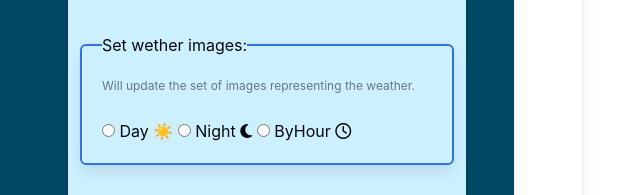
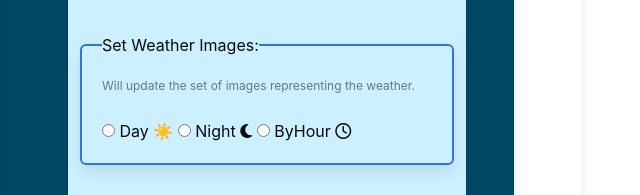
Before and after one commit to MarciaSatie/MS_WeatherApp, an Eleventy site: page preferences.njk in a window 1280 px wide. Shown: the part 477-672 px from the top of the page, 608-1248 px from the left. Built offline with nearby package versions, Linux system fonts and the light colour scheme; Eleventy itself is replaced by a stand-in of ours; files that its build step writes are made by us from their sources.

Commit message:
Fixing spealling at Set Weather Images

```diff
--- a/preferences.njk
+++ b/preferences.njk
@@ -46,7 +46,7 @@ title: Preferences
 
                         <!--manipulating wether images-->
                         <fieldset class="box has-background-info-light border  has-text-black"style="border: 2px solid #3273dc; border-radius: 6px;">
-                            <legend>Set wether images:</legend>
+                            <legend>Set Weather Images:</legend>
                             <p class="is-size-7 has-text-grey mb-5">
                                 Will update the set of images representing the weather.
                             </p>
```
